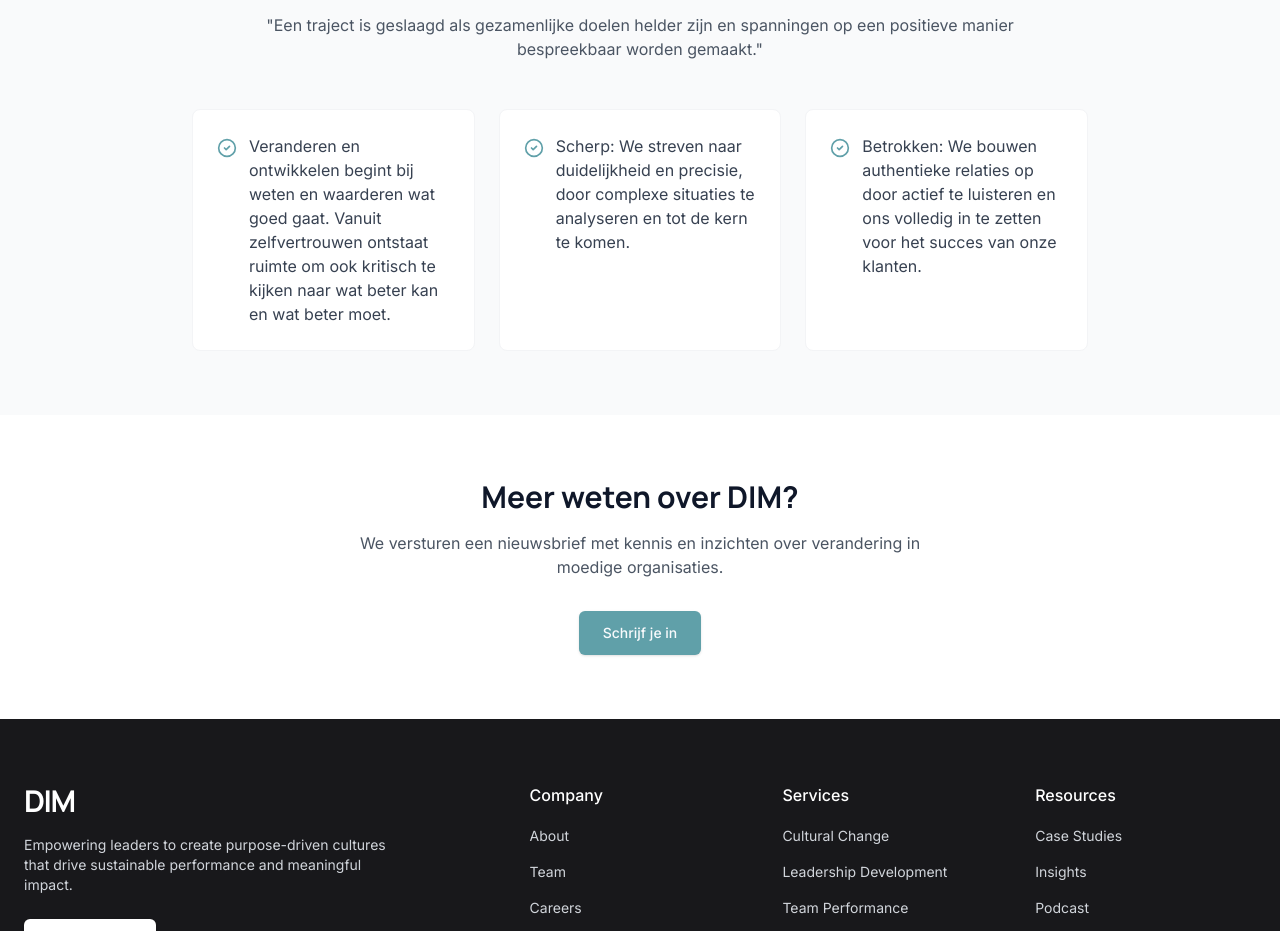
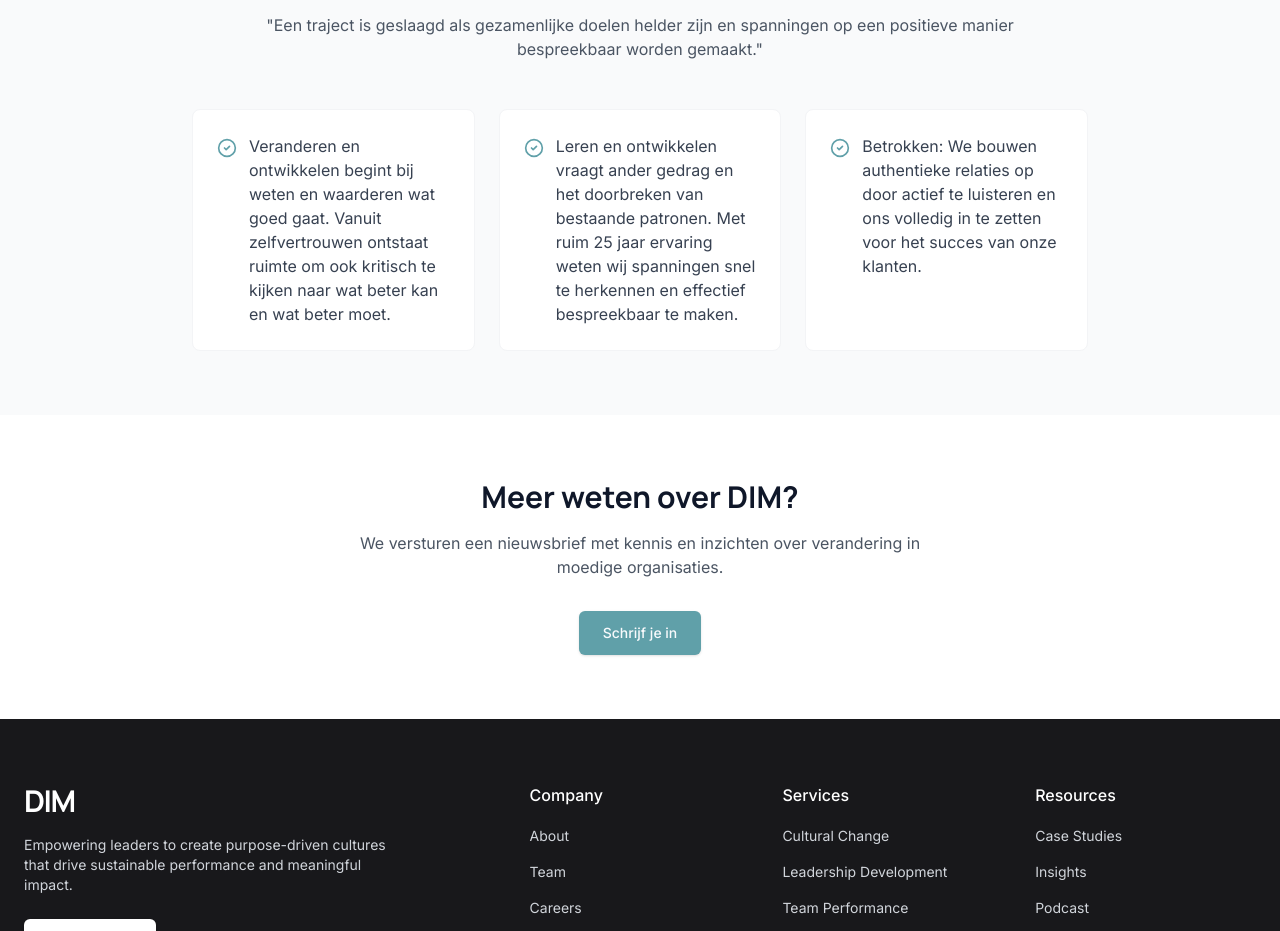
Before and after one commit to dimamsterdam/dim-amsterdam, a React (Vite) app: page / in a window 1280 px wide. Shown: the part 1944-2875 px from the top of the page. Built offline with nearby package versions, Linux system fonts and the light colour scheme.

Commit message:
Visual edit in Lovable
Edited UI in Lovable

```diff
--- a/src/pages/variants/MinimalistVariant.tsx
+++ b/src/pages/variants/MinimalistVariant.tsx
@@ -140,7 +140,7 @@ const MinimalistVariant = () => {
                 <AnimatedSection className="flex flex-1 bg-white p-6 rounded-lg border border-gray-100" animation="fade-in" delay={0.1}>
                   <div className="flex">
                     <CircleCheck className="h-5 w-5 text-primary flex-shrink-0 mr-3 mt-1" />
-                    <p className="text-gray-700">Scherp: We streven naar duidelijkheid en precisie, door complexe situaties te analyseren en tot de kern te komen.</p>
+                    <p className="text-gray-700">Leren en ontwikkelen vraagt ander gedrag en het doorbreken van bestaande patronen. Met ruim 25 jaar ervaring weten wij spanningen snel te herkennen en effectief bespreekbaar te maken.</p>
                   </div>
                 </AnimatedSection>
 
```
